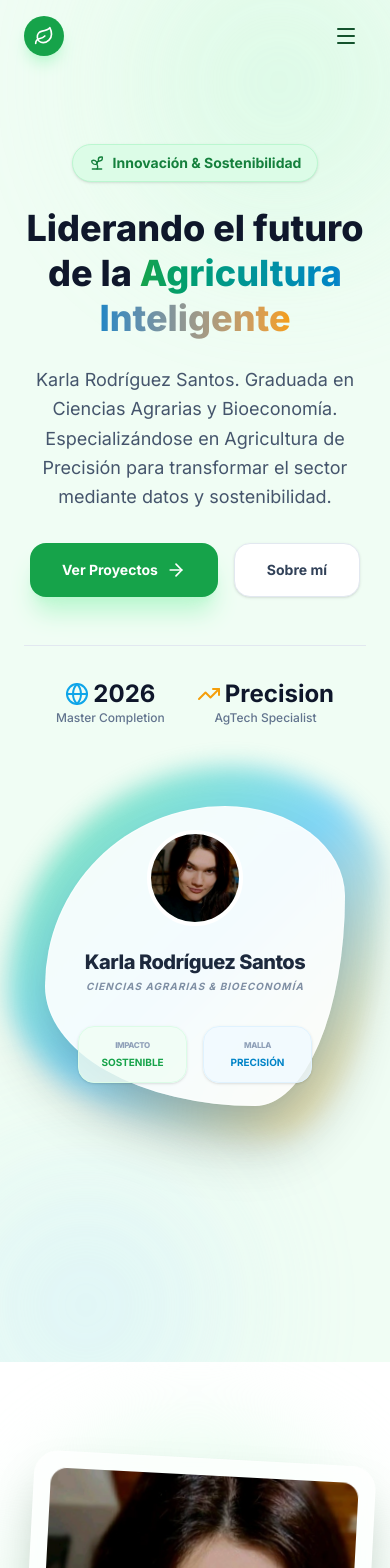
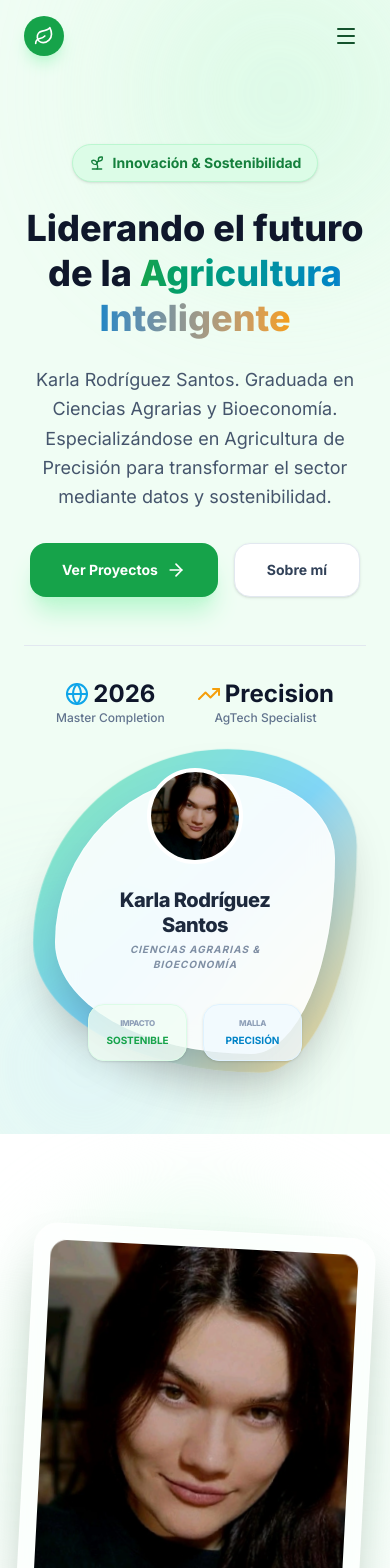
Before and after one commit to ivannr23/karlanding, a React (Vite) app: page / in a window 390 px wide. Shown: the top 1568 px of the page. Built offline with nearby package versions, Linux system fonts and the light colour scheme.

Commit message:
Fix: Removed Hero blurriness and adjusted spacing for a cleaner look

```diff
--- a/src/components/Hero.jsx
+++ b/src/components/Hero.jsx
@@ -9,7 +9,7 @@ const Hero = () => {
     const rotate = useTransform(scrollY, [0, 500], [0, 45]);
 
     return (
-        <section className="relative min-h-screen flex items-center justify-center pt-32 pb-64 md:py-24 px-6 overflow-visible">
+        <section className="relative min-h-screen flex items-center justify-center pt-32 pb-20 md:py-24 px-6 overflow-hidden">
             {/* Background Elements */}
             <div className="absolute top-[-5%] right-[-10%] w-[300px] md:w-[500px] h-[300px] md:h-[500px] bg-nature-200/40 rounded-full blur-[80px] md:blur-[100px] animate-pulse" />
             <div className="absolute bottom-[-5%] left-[-10%] w-[250px] md:w-[400px] h-[250px] md:h-[400px] bg-sky-200/40 rounded-full blur-[80px] md:blur-[100px] animate-pulse delay-1000" />
@@ -24,7 +24,7 @@ const Hero = () => {
                 className="absolute bottom-40 left-[10%] w-48 h-48 bg-gold-400/20 organic-shape hidden md:block"
             />
 
-            <div className="max-w-7xl mx-auto grid md:grid-cols-2 gap-20 md:gap-12 items-center relative z-10">
+            <div className="max-w-7xl mx-auto grid md:grid-cols-2 gap-12 md:gap-12 items-center relative z-10">
                 {/* Text Content: Standard Order (Top on Mobile) */}
                 <motion.div
                     initial={{ opacity: 0, x: -50 }}
@@ -87,9 +87,9 @@ const Hero = () => {
                     transition={{ duration: 1, delay: 0.2 }}
                     className="relative flex justify-center items-center"
                 >
-                    <div className="relative w-full aspect-square max-w-[300px] sm:max-w-[420px] md:max-w-[500px] flex items-center justify-center">
-                        {/* Enlarged glow that isn't clipped */}
-                        <div className="absolute inset-[-10%] organic-shape bg-gradient-to-br from-nature-400 via-sky-400 to-gold-400 shadow-2xl opacity-60 animate-growth filter blur-md" />
+                    <div className="relative w-full aspect-square max-w-[280px] sm:max-w-[400px] md:max-w-[500px] flex items-center justify-center">
+                        {/* Enlarged glow - REMOVED BLUR to fix blurriness */}
+                        <div className="absolute inset-[-6%] organic-shape bg-gradient-to-br from-nature-400 via-sky-400 to-gold-400 shadow-2xl opacity-60 animate-growth" />
 
                         {/* Main Glass Card */}
                         <div className="relative z-10 w-full h-full organic-shape bg-white/90 backdrop-blur-md flex items-center justify-center p-8 text-center border border-white/50 shadow-2xl">
```
